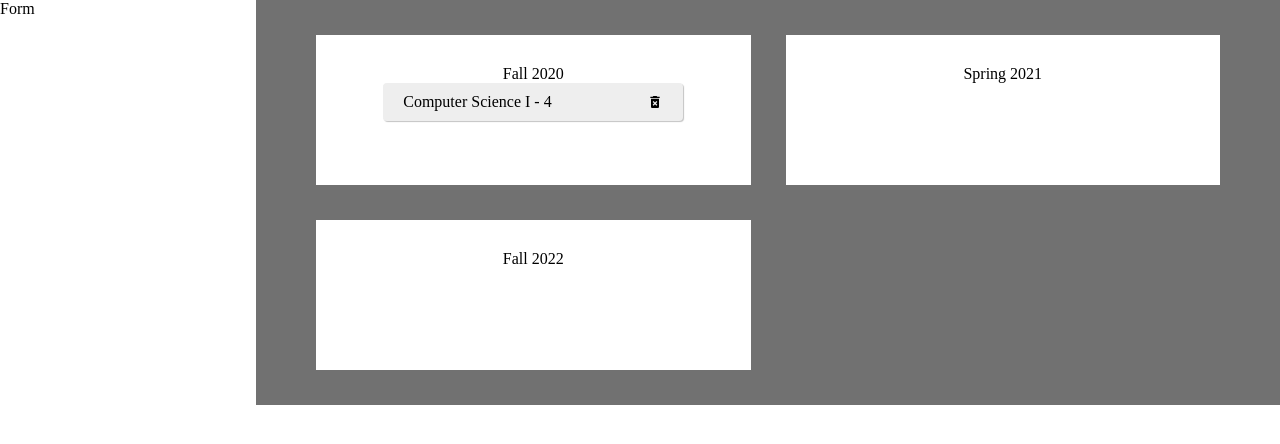
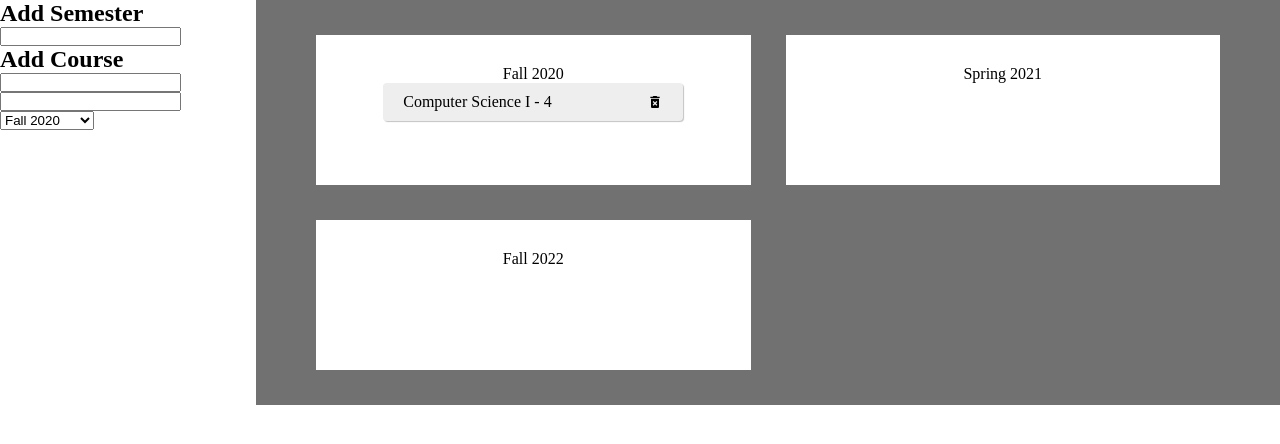
Before and after one commit to huynchu/degree-planner, a React (Create React App) app: page / in a window 1280 px wide. Shown: the top 444 px of the page. Built offline with nearby package versions, Linux system fonts and the light colour scheme.

Commit message:
created Form component

```diff
--- a/src/components/Form.js
+++ b/src/components/Form.js
@@ -1,5 +1,47 @@
+import { useDispatch, useSelector } from "react-redux";
+import { useEffect } from "react";
+
 function Form({ course }) {
-  return <div>Form</div>;
+  const dispatch = useDispatch();
+  const semesters = useSelector(({ semesters: { data } }) => data);
+
+  const handleSemesterSubmit = (event) => {
+    event.preventDefault();
+  };
+
+  const handleCourseSubmit = (event) => {
+    event.preventDefault();
+  };
+
+  const renderedOptions = semesters.map((semester) => {
+    return <option value={semester.name}>{semester.name}</option>;
+  });
+  return (
+    <div>
+      <div>
+        <h2>Add Semester</h2>
+        <form onSubmit={handleSemesterSubmit}>
+          <div>
+            <input type="text"></input>
+          </div>
+        </form>
+      </div>
+      <div>
+        <h2>Add Course</h2>
+        <form onSubmit={handleCourseSubmit}>
+          <div>
+            <input type="text"></input>
+          </div>
+          <div>
+            <input type="number"></input>
+          </div>
+          <div>
+            <select>{renderedOptions}</select>
+          </div>
+        </form>
+      </div>
+    </div>
+  );
 }
 
 export default Form;
```
